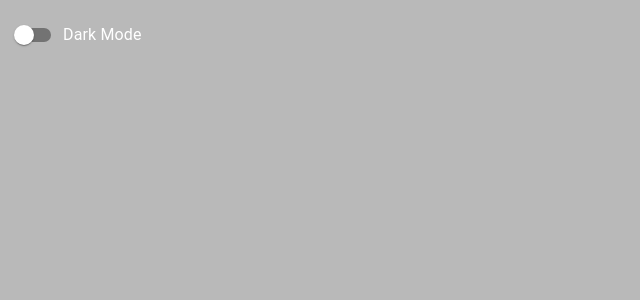
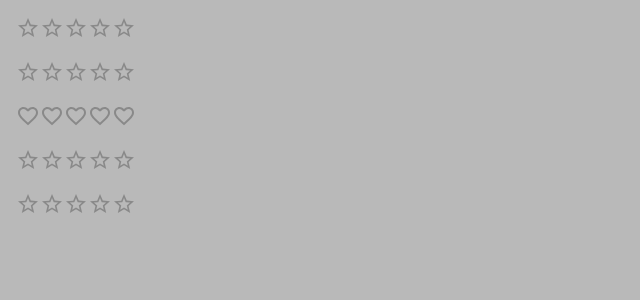
Before and after one commit to SebaGNH/CE-MIU-VY, a React (Vite) app: page / in a window 1280 px wide. Shown: the top 300 px of the page, without its empty margins (0-640 px from the left). Built offline with nearby package versions, Linux system fonts and the light colour scheme.

Commit message:
Ejemplo usando Rating

```diff
--- a/src/App.jsx
+++ b/src/App.jsx
@@ -1,5 +1,6 @@
 import React, {Fragment} from 'react'
 import { M01_Typography, M02_Button, M03_ButtonGroup, M04_ToggleButton, M05_TextFields, M06_Select, M07_RadioBtn, M08_CheckBox, M09_Switch, M14_Box } from './components'
+import M10_Rating from './components/M10_Rating'
 
 const App = () => {
   return (
@@ -12,7 +13,8 @@ const App = () => {
       {/* <M06_Select/> */}
       {/* <M07_RadioBtn/> */}
       {/* <M08_CheckBox/> */}
-      <M09_Switch/>
+      {/* <M09_Switch/> */}
+      <M10_Rating/>
      {/*  <M14_Box/> */}
     </Fragment>
   )
--- /dev/null
+++ b/src/components/M10_Rating.jsx
@@ -0,0 +1,59 @@
+import React, { useState} from 'react'
+import { Box, Stack, Rating } from '@mui/material'
+import { Favorite as FavoriteIcon, FavoriteBorder as FavoriteBorderIcon } from '@mui/icons-material';
+
+const M10_Rating = () => {
+  const [valor, setValor] = useState(null)
+
+  const handleChange = (e, nuevoValor) => {
+    setValor(nuevoValor)
+  }
+  console.log({valor})
+
+  return (
+    <Stack spacing={2}>
+      {/* Estrellas completas */}
+      <Box>
+        <Rating value={valor} onChange={handleChange}/>
+      </Box>
+
+
+      {/* Estrellas y media */}
+      <Box>
+        <Rating value={valor} onChange={handleChange} precision={0.5}/>
+      </Box>
+
+
+      {/* usando Iconos */}
+      <Box>
+        <Rating
+          value={valor}
+          onChange={handleChange}
+          icon={<FavoriteIcon  fontSize="inherit" color='error'/>}
+          emptyIcon={<FavoriteBorderIcon fontSize="inherit"/>}
+          />
+      </Box>
+
+      {/* ReadOnly */}
+      <Box>
+        <Rating
+          value={valor}
+          onChange={handleChange}
+          readOnly
+        />
+      </Box>
+
+
+      {/* highlightSelectedOnly */}
+      <Box>
+        <Rating
+          value={valor}
+          onChange={handleChange}
+          highlightSelectedOnly
+        />
+      </Box>
+    </Stack>
+  )
+}
+
+export default M10_Rating
--- a/src/components/index.js
+++ b/src/components/index.js
@@ -7,5 +7,6 @@ export * from './M06_Select'
 export * from './M07_RadioBtn'
 export * from './M08_CheckBox'
 export * from './M09_Switch'
+export * from './M10_Rating'
 
 export * from './M14_Box'
```
Also changed, not shown: src/components/M09_Switch.jsx (line endings or trailing spaces).
